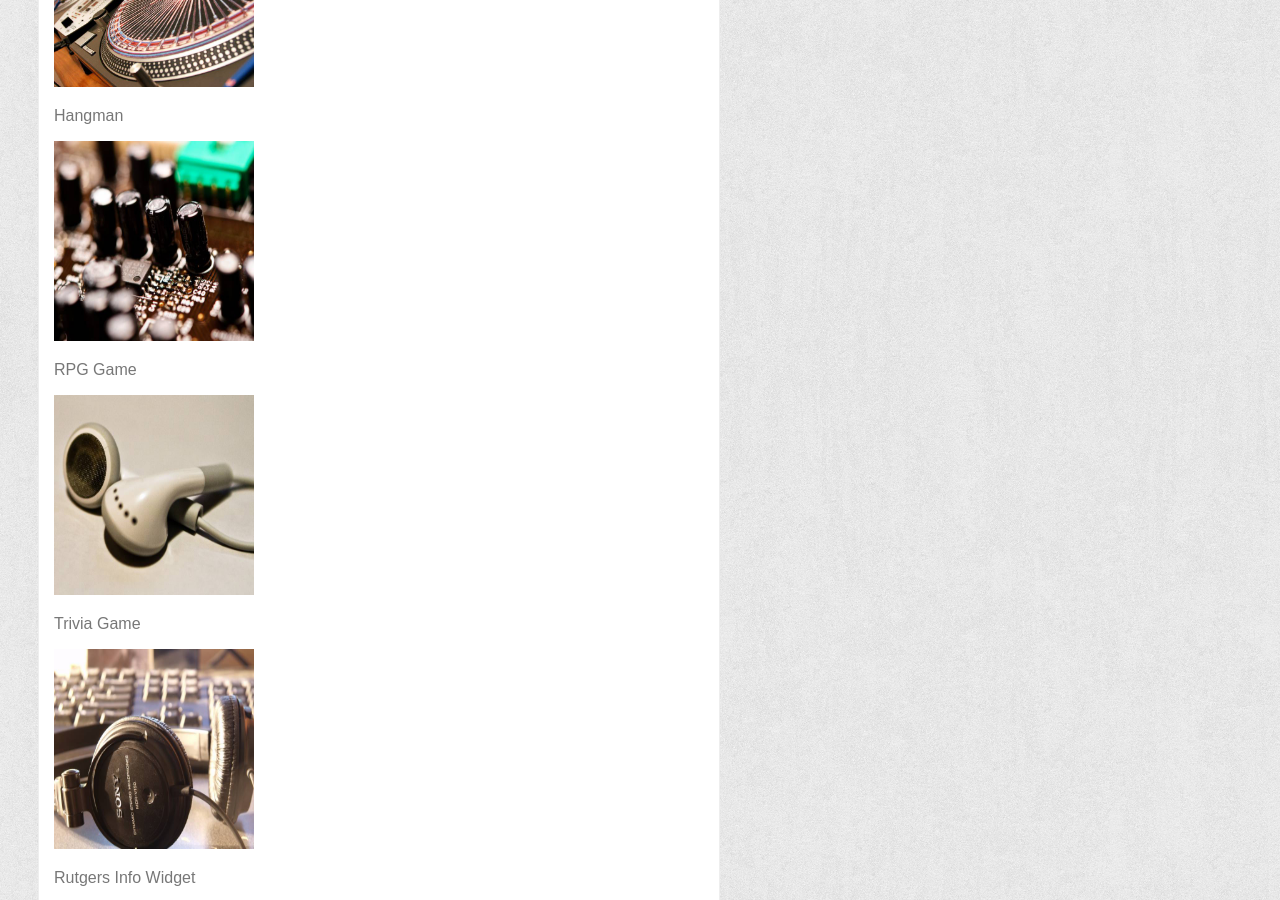
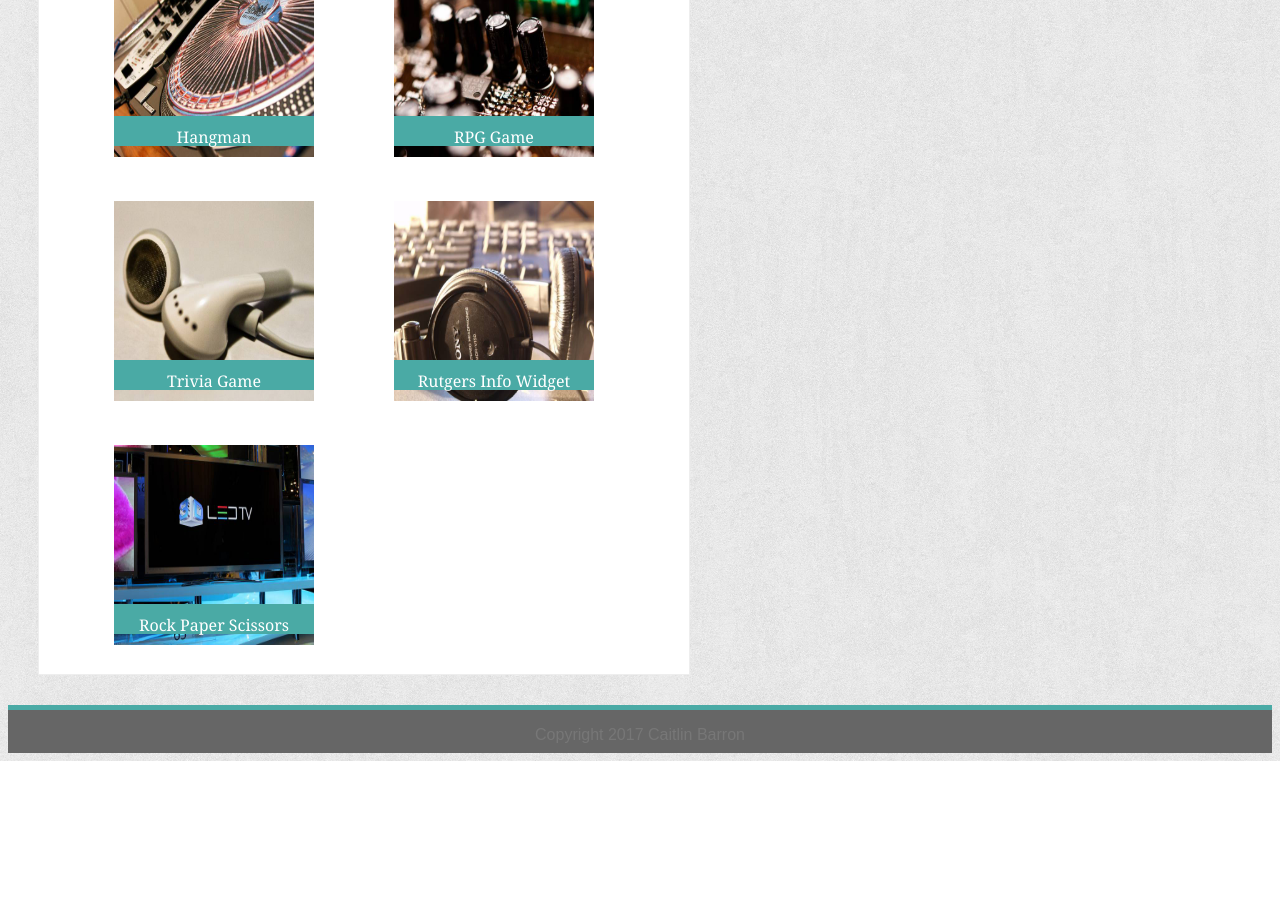
Before and after one commit to barroncn/Basic-Portfolio, a plain HTML site: page portfolio.html in a window 1280 px wide. Shown: the part 320-1220 px from the top of the page. After the commit the page ends 1081 px from the top, so only its background shows below. Drawn offline with Linux system fonts and the light colour scheme.

Commit message:
Essentially finished

```diff
--- a/assets/css/style.css
+++ b/assets/css/style.css
@@ -34,6 +34,17 @@ h3{
 	border-style: solid;
 	border-width: 0px 0px 2px 0px;
 	padding: 10px;
+}
+
+h4{
+	font-family: 'Georgia', Times, Times New Roman, serif;
+	color: #ffffff;
+	background-color: #4aaaa5;
+	padding: 10px;
+	height: 10px;
+	width: 180px;
+	font-weight: normal;
+	margin: 0px;
 }
 
 p{
@@ -103,7 +114,7 @@ footer{
 
 .connectwithme{
 	float: left;
-	width: 270px;
+	width: 240px;
 	height: 140px;
 	margin: 30px 30px 10px 10px;
 	padding: 15px;
@@ -117,7 +128,7 @@ footer{
 }
 
 #aboutmepicbox{
-	width: 650px;
+	width: 620px;
 	float: left;
 	background-color: #ffffff;
 	padding: 15px;
@@ -137,7 +148,7 @@ footer{
 }
 
 .portfoliolinks{
-	width: 650px;
+	width: 620px;
 	float: left;
 	background-color: #ffffff;
 	padding: 15px;
@@ -145,73 +156,68 @@ footer{
 	border: 1px solid #eee;
 }
 
-.imageone{
+#imageone{
 	position: relative;
-	text-align: center
+	text-align: center;
+	float: left;
+	margin: 20px 40px 10px 60px;
 }
 
-.labelone{
+#labelone{
 	position: absolute;
-	bottom: 10px;
-	left: 0;
-	color: #ffffff;
-	background-color: #4aaaa5;
+	bottom: 15px;
 }
 
-.imagetwo{
+#imagetwo{
 	position: relative;
-	text-align: center
+	text-align: center;
+	float: left;
+	margin: 20px 40px 20px 40px;
 }
 
-.labeltwo{
+#labeltwo{
 	position: absolute;
-	bottom: 10px;
-	left: 0;
-	color: #ffffff;
-	background-color: #4aaaa5;
+	bottom: 15px;
 }
 
-.imagethree{
+#imagethree{
 	position: relative;
-	text-align: center
+	text-align: center;
+	float: left;
+	margin: 20px 40px 10px 60px;
 }
 
-.labelthree{
+#labelthree{
 	position: absolute;
-	bottom: 10px;
-	left: 0;
-	color: #ffffff;
-	background-color: #4aaaa5;
+	bottom: 15px;
 }
 
-.imagefour{
+#imagefour{
 	position: relative;
-	text-align: center
+	text-align: center;
+	float: left;
+	margin: 20px 40px 20px 40px;
 }
 
-.labelfour{
+#labelfour{
 	position: absolute;
-	bottom: 10px;
-	left: 0;
-	color: #ffffff;
-	background-color: #4aaaa5;
+	bottom: 15px;
 }
 
-.imagefive{
+#imagefive{
 	position: relative;
-	text-align: center
+	text-align: center;
+	float: left;
+	margin: 20px 40px 10px 60px;
 }
 
-.labelfive{
+#labelfive{
 	position: absolute;
-	bottom: 10px;
-	left: 0;
-	color: #ffffff;
-	background-color: #4aaaa5;
+	bottom: 15px;
 }
 
 .contactsection{
-	width: 650px;
+	width: 620px;
 	float: left;
 	height: 520px;
 	background-color: #ffffff;
@@ -245,7 +251,7 @@ input[type=submit] {
 }
 
 textarea{
-	width: 640px;
+	width: 610px;
 	margin: 10px 2px 10px 2px;
 	border: 1px solid lightgray;
 }
--- a/portfolio.html
+++ b/portfolio.html
@@ -5,7 +5,6 @@
 	<title>Portfolio Page</title>
 	<link rel="stylesheet" type="text/css" href="assets/css/style.css">
 </head>
-
 <body>
 	<header>
 		<div class="clearfix">
@@ -18,51 +17,58 @@
 			</div>
 		</div>
 	</header>
-
 	<br>
-
-	<div class="container">
+	<div>
 		<section class="portfoliolinks">
 			<h2>Portfolio</h2>
+
+			<div class="clearfix">
 				<div id="imageone">
-					<a href="#" target="_blank"><img src="assets/images/technics-q-c-640-480-2.jpg" alt="Hangman" style="width:200px"></a>
-					<p id="labelone">Hangman</p>
+					<a href="#" target="_blank"><img src="assets/images/technics-q-c-640-480-2.jpg" alt="Hangman" width="200" height="200"></a>
+					<div id="labelone">
+						<h4>Hangman</h4>
+					</div>
 				</div>
-
 				<div id="imagetwo">
 					<a href="#" target="_blank"><img src="assets/images/technics-q-c-640-480-4.jpg" alt="RPG Game" width="200" height="200"></a>
-					<p id="labeltwo">RPG Game</p>
+					<div id="labeltwo">
+						<h4>RPG Game</h4>
+					</div>
 				</div>
+			</div>
 
+			<div class="clearfix">
 				<div id="imagethree">
 					<a href="#" target="_blank"><img src="assets/	images/technics-q-c-640-480-5.jpg" alt="Trivia Game" width="200" height="200"></a>
-					<p id="labelthree">Trivia Game</p>
+					<div id="labelthree">
+						<h4>Trivia Game</h4>
+					</div>
 				</div>
-
 				<div id="imagefour">
 					<a href="#" target="_blank"><img src="assets/images/technics-q-c-640-480-6.jpg" alt="Rutgers Info Widget" width="200" height="200"></a>
-					<p id="labelfour">Rutgers Info Widget</p>
+					<div id="labelfour">
+						<h4>Rutgers Info Widget</h4>
+					</div>
 				</div>
+			</div>
 
-				<div id="imagefive">
-					<a href="#" target="_blank"><img src="assets/images/technics-q-c-640-480-9.jpg" alt="Rock Paper 	Scissors" width="200" height="200"></a>
-					<p id="labelfive">Rock Paper Scissors</p>
+			<div id="imagefive" class="imagerows">
+				<a href="#" target="_blank"><img src="assets/images/technics-q-c-640-480-9.jpg" alt="Rock Paper 	Scissors" width="200" height="200"></a>
+				<div id="labelfive">
+					<h4>Rock Paper Scissors</h4>
 				</div>
+			</div>
 		</section>
-
 		<div class="connectwithme">
 			<h3>Connect With Me</h3>
-			<a href="https://www.linkedin.com/in/caitlin-barron" target="_blank"><img src="assets/images/linkedin-128.png" title="Linked In Icon" width="50" height="50"></a>
+			<a href="https://www.linkedin.com/in/caitlin-barron" target="_blank"><img src="assets/images/linkedin-128.png" alt="Linked In Icon" width="50" height="50"></a>
 			<a href="https://github.com/barroncn" alt="_blank"><img id="gith" src="assets/images/github-128.png" alt="Git Hub Icon" width="50" height="50"></a>
 			<a href="https://stackexchange.com/users/11729743/cbarron" target="_blank"><img src="assets/images/overflow-128.png" alt="Stack Overflow Icon" width="50" height="50"></a>
 		</div>
-    </div>
-
+	</div>
 	<br>
-
 	<footer>
-		<p>Copyright 2017 Caitlin Barron<p>
+		<p>Copyright 2017 Caitlin Barron</p>
 	</footer>
-
 </body>
 </html>
```
Also changed, not shown: contact.html (+1 -3 lines), index.html (+1 -11 lines), 2 other files. Lines whose indentation alone changed are shown as unchanged.
